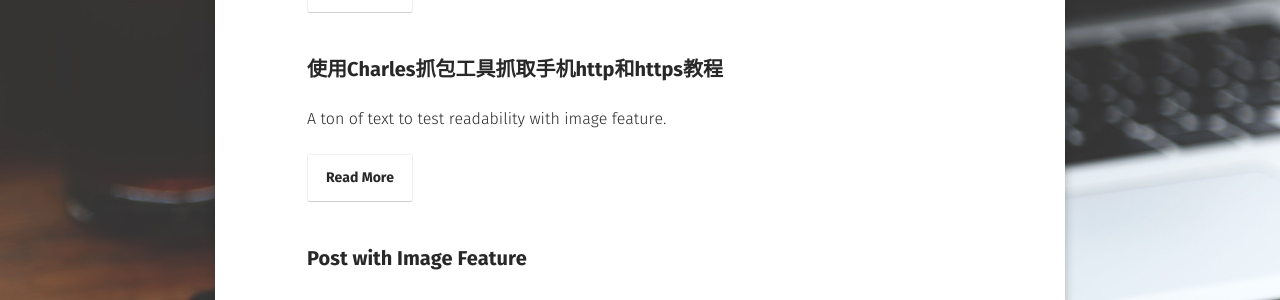
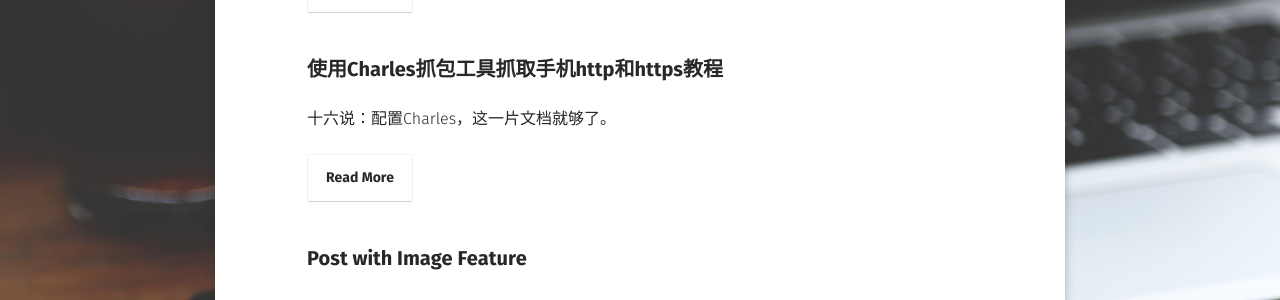
Before and after one commit to ToGetHer16/ToGetHer16.github.io, a Jekyll site: the page built from posts/index.md, in a window 1280 px wide. Shown: the part 1222-1522 px from the top of the page. Built offline with Jekyll 4.4.1, drawn with Linux system fonts in a browser that asks for light colours; some web fonts are replaced.

Commit message:
Update 2019-03-16-hahaha.md

```diff
--- a/_posts/2019-03-16-hahaha.md
+++ b/_posts/2019-03-16-hahaha.md
@@ -2,7 +2,7 @@
 layout: post
 title: "使用Charles抓包工具抓取手机http和https教程"
 date: 2012-05-23
-excerpt: "A ton of text to test readability with image feature."
+excerpt: "十六说：配置Charles，这一片文档就够了。"
 tags: Charles
 feature: http://i.imgur.com/Ds6S7lJ.png
 comments: true
```
